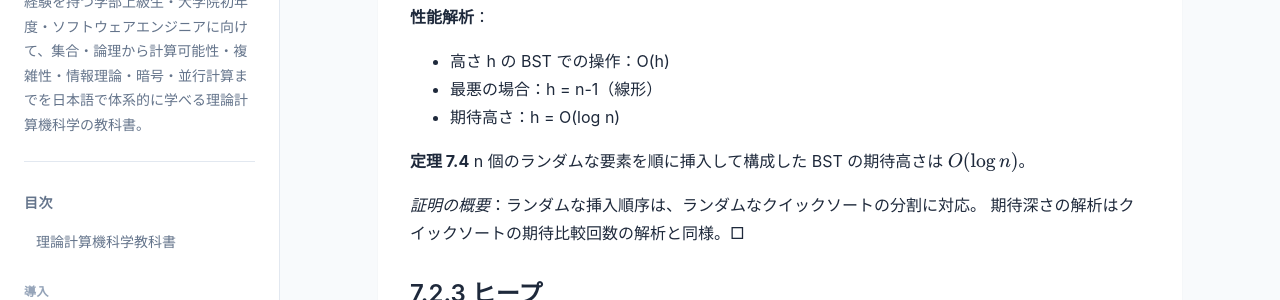
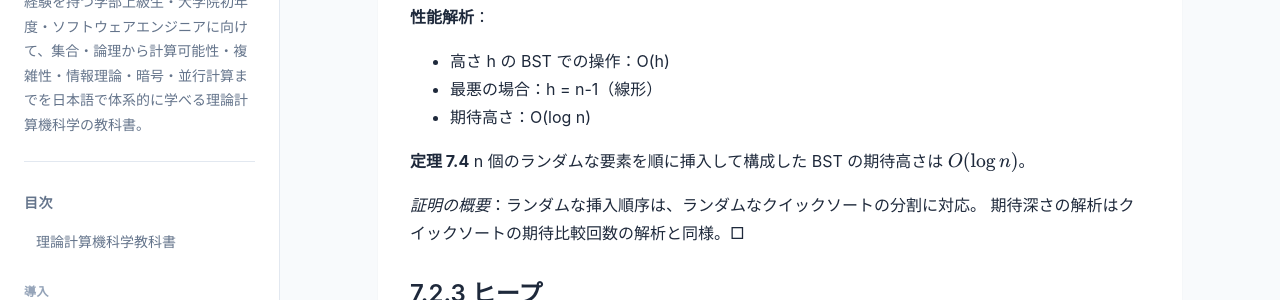
Before and after one commit to itdojp/theoretical-computer-science-textbook, a Jekyll site: the page built from docs/chapter-7/index.md, in a window 1280 px wide and 900 px high, scrolled down 4010 px. Shown: the part 153-453 px from the top of the window. Built offline with Jekyll 4.4.1, drawn with Linux system fonts in a browser that asks for light colours.

Commit message:
Address BST expectation notation review

```diff
--- a/docs/chapter-7/index.md
+++ b/docs/chapter-7/index.md
@@ -130,7 +130,7 @@ membership query（要素の存在確認）は最悪の場合 \\(\\Omega(\\log n
 **性能解析**：
 - 高さ h の BST での操作：O(h)
 - 最悪の場合：h = n-1（線形）
-- 期待高さ：h = O(log n)
+- 期待高さ：O(log n)
 
 **定理 7.4** n 個のランダムな要素を順に挿入して構成した BST の期待高さは \\(O(\\log n)\\)。
 {: #thm-7-4 }
```
Also changed, not shown: src/chapter-7/index.md (+1 -1 lines).
